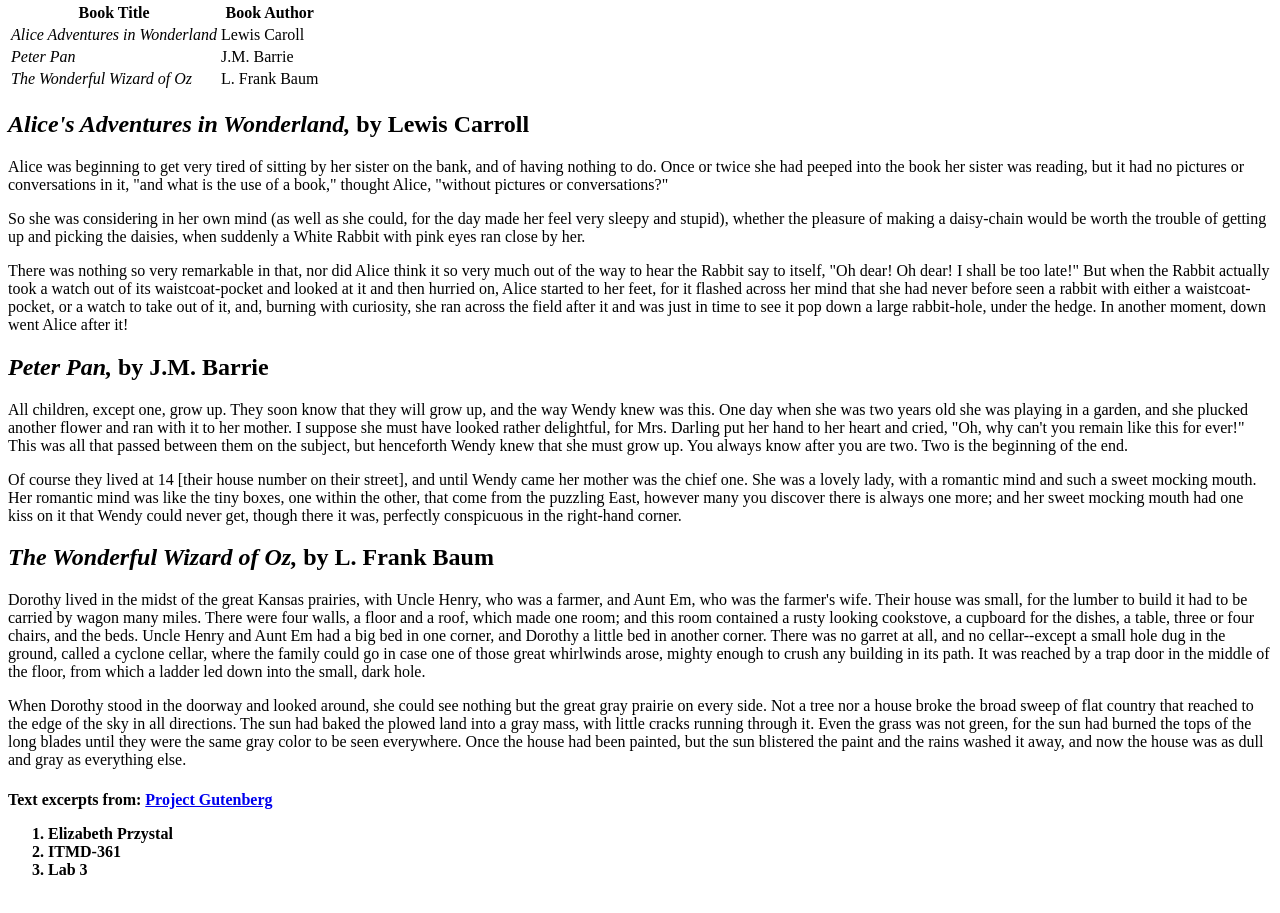
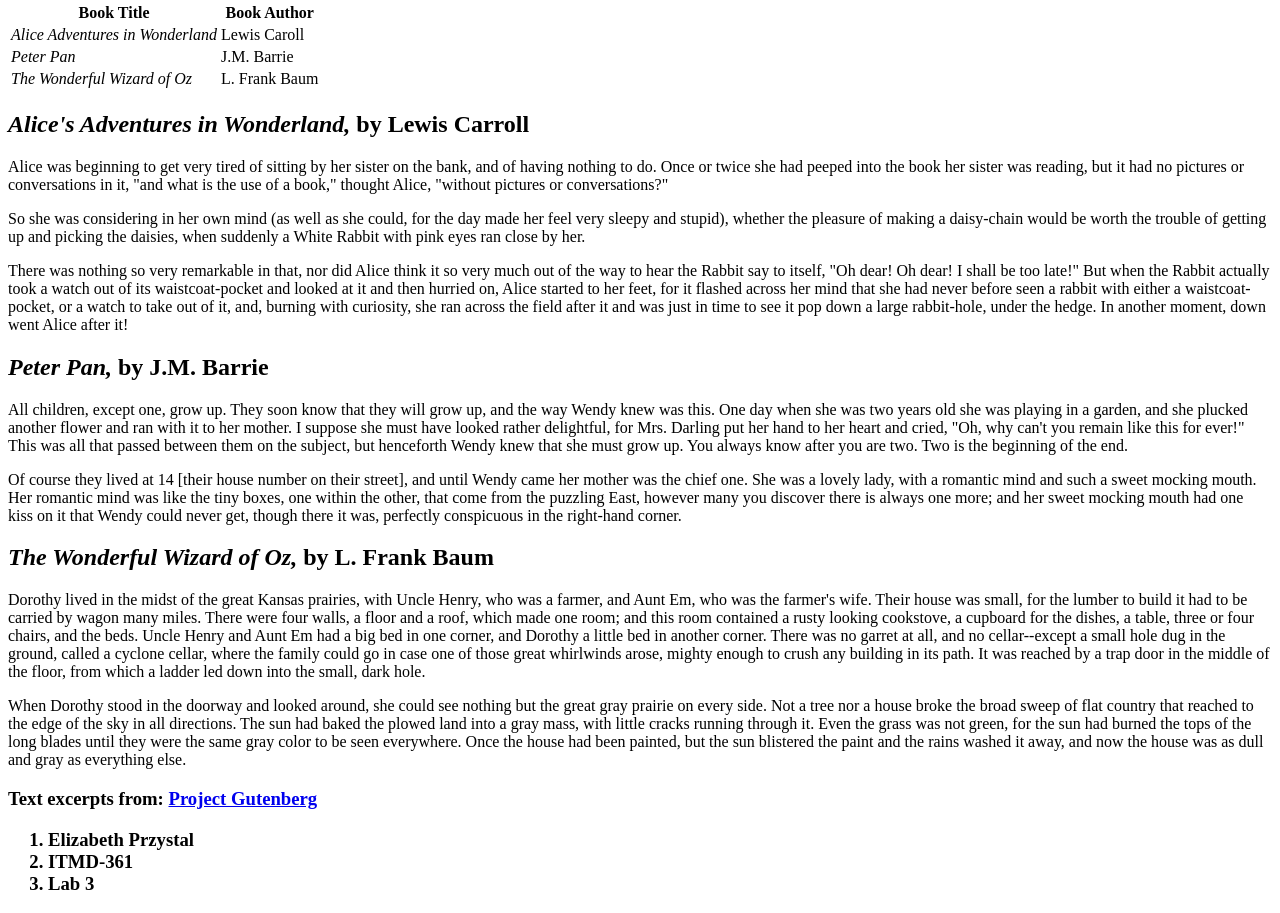
Before and after one commit to eprzystal/imtd361_lab3, a plain HTML site: page index.html in a window 1280 px wide. Shown: the part 79-992 px from the top of the page. Drawn offline with Linux system fonts and the light colour scheme.

Commit message:
added some spacing

```diff
--- a/index.html
+++ b/index.html
@@ -43,8 +43,8 @@
     <p>When Dorothy stood in the doorway and looked around, she could see nothing but the great gray prairie on every side.  Not a tree nor a house broke the broad sweep of flat country that reached to the edge of the sky in all directions.  The sun had baked the plowed land into a gray mass, with little cracks running through it.  Even the grass was not green, for the sun had burned the tops of the long blades until they were the same gray color to be seen everywhere.  Once the house had been painted, but the sun blistered the paint and the rains washed it away, and now the house was as dull and gray as everything else.
     </p>
 
-  <h4>Text excerpts from: <a href ="http://www.gutenberg.org/">Project Gutenberg</a>
-    <ul style="list-style-type:bullet">
+  <h3>Text excerpts from: <a href ="http://www.gutenberg.org/" title="Project Gutenberg">Project Gutenberg</a>
+    <ul style="list-style-type:marker">
       <li>Elizabeth Przystal</li>
       <li>ITMD-361</li>
       <li>Lab 3</li>
```
Lines whose indentation alone changed are shown as unchanged.
